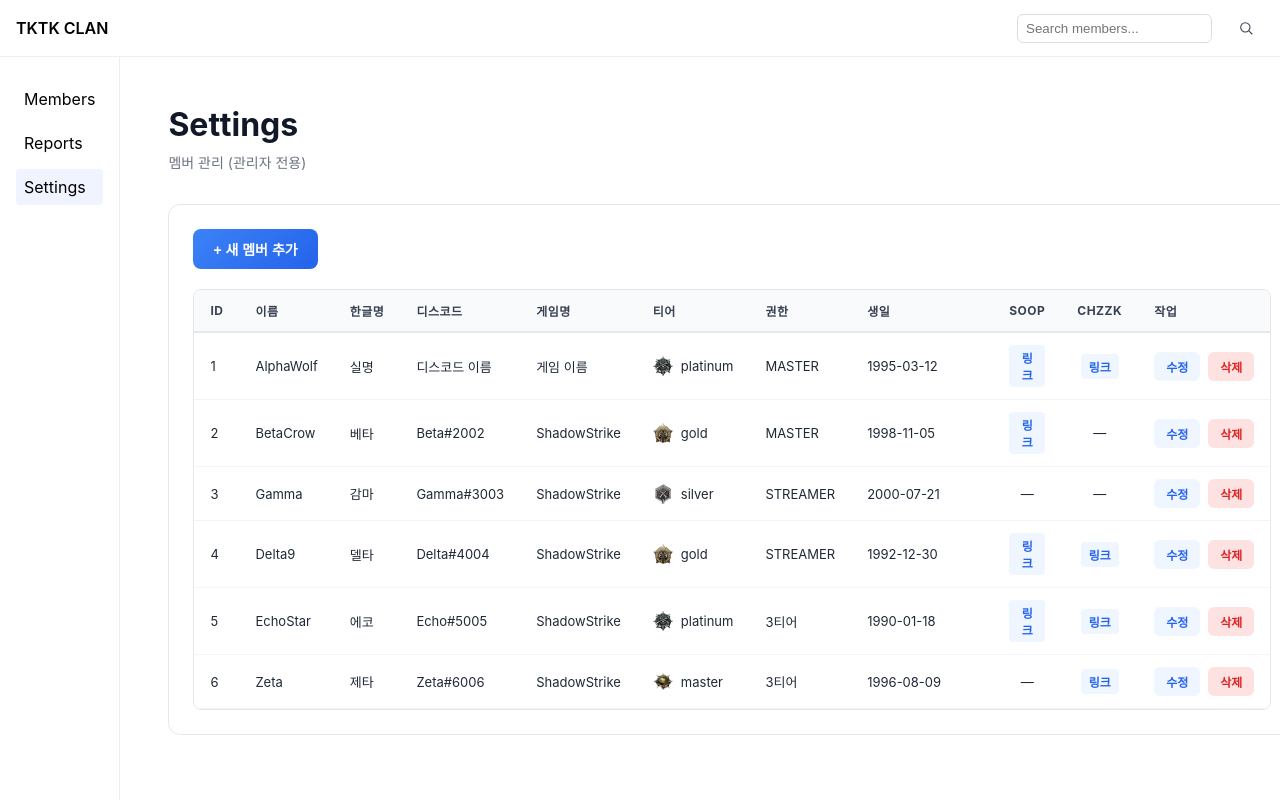
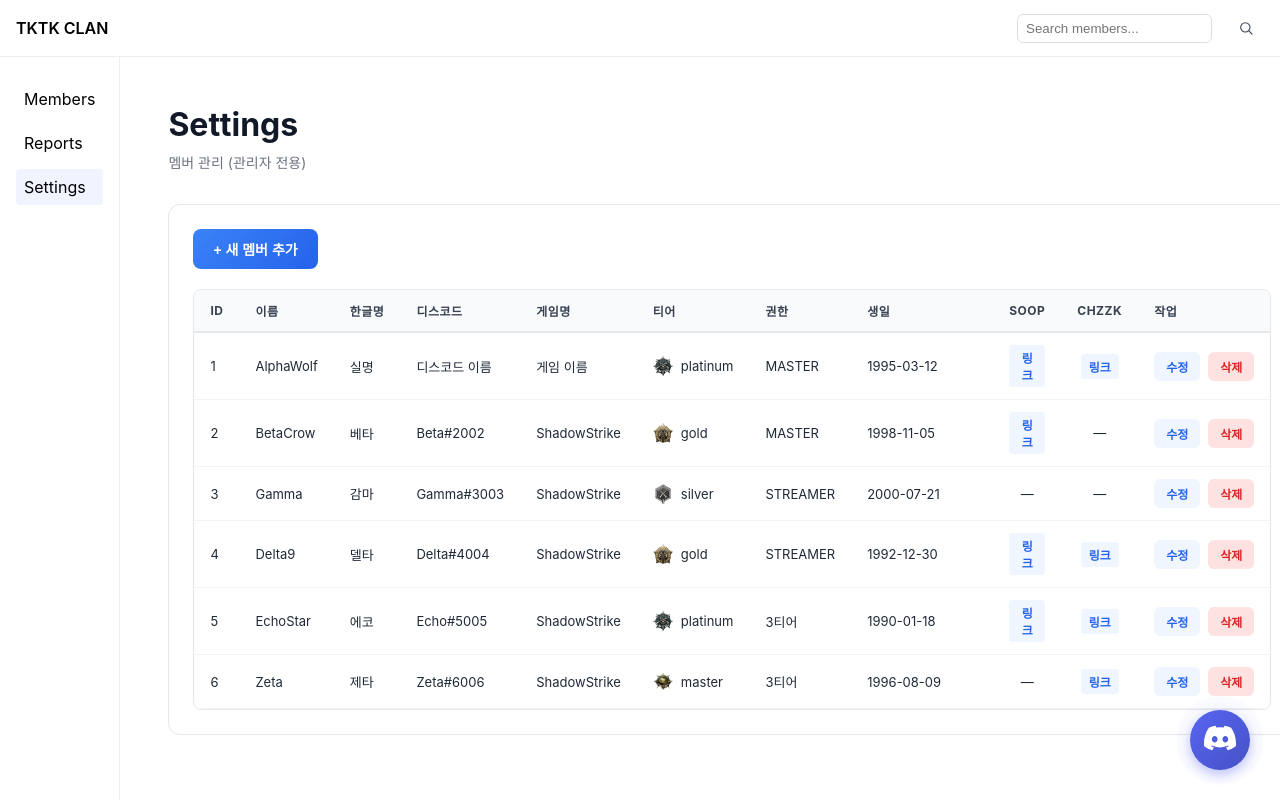
Before and after one commit to Hojeong016/TKTK, a React (Create React App) app: page /settings in a window 1280 px wide. Shown: the top 800 px of the page. Built offline with nearby package versions, Linux system fonts and the light colour scheme.

Commit message:
플로팅 버튼 추가

```diff
--- /dev/null
+++ b/src/components/FloatingButton.js
@@ -0,0 +1,30 @@
+import React from 'react';
+import '../styles/floating.css';
+
+/**
+ * FloatingButton - 화면 하단 우측에 고정된 플로팅 버튼
+ * 디스코드 링크로 연결
+ */
+export default function FloatingButton() {
+  const discordUrl = 'https://discord.com/'; // TODO: 실제 디스코드 링크로 변경
+
+  return (
+    <a
+      href={discordUrl}
+      target="_blank"
+      rel="noreferrer"
+      className="floating-button"
+      aria-label="Join our Discord"
+      title="디스코드 참여하기"
+    >
+      <svg
+        className="discord-icon"
+        viewBox="0 0 24 24"
+        fill="currentColor"
+        xmlns="http://www.w3.org/2000/svg"
+      >
+        <path d="M20.317 4.37a19.791 19.791 0 00-4.885-1.515.074.074 0 00-.079.037c-.21.375-.444.864-.608 1.25a18.27 18.27 0 00-5.487 0 12.64 12.64 0 00-.617-1.25.077.077 0 00-.079-.037A19.736 19.736 0 003.677 4.37a.07.07 0 00-.032.027C.533 9.046-.32 13.58.099 18.057a.082.082 0 00.031.057 19.9 19.9 0 005.993 3.03.078.078 0 00.084-.028c.462-.63.874-1.295 1.226-1.994a.076.076 0 00-.041-.106 13.107 13.107 0 01-1.872-.892.077.077 0 01-.008-.128 10.2 10.2 0 00.372-.292.074.074 0 01.077-.01c3.928 1.793 8.18 1.793 12.062 0a.074.074 0 01.078.01c.12.098.246.198.373.292a.077.077 0 01-.006.127 12.299 12.299 0 01-1.873.892.077.077 0 00-.041.107c.36.698.772 1.362 1.225 1.993a.076.076 0 00.084.028 19.839 19.839 0 006.002-3.03.077.077 0 00.032-.054c.5-5.177-.838-9.674-3.549-13.66a.061.061 0 00-.031-.03zM8.02 15.33c-1.183 0-2.157-1.085-2.157-2.419 0-1.333.956-2.419 2.157-2.419 1.21 0 2.176 1.096 2.157 2.42 0 1.333-.956 2.418-2.157 2.418zm7.975 0c-1.183 0-2.157-1.085-2.157-2.419 0-1.333.955-2.419 2.157-2.419 1.21 0 2.176 1.096 2.157 2.42 0 1.333-.946 2.418-2.157 2.418z"/>
+      </svg>
+    </a>
+  );
+}
--- a/src/components/Layout.js
+++ b/src/components/Layout.js
@@ -1,6 +1,7 @@
 import React from 'react';
 import Header from './Header';
 import Sidebar from './Sidebar';
+import FloatingButton from './FloatingButton';
 import '../styles/layout.css';
 
 export default function Layout({ children }) {
@@ -11,6 +12,7 @@ export default function Layout({ children }) {
         <Sidebar />
         <main className="app-main">{children}</main>
       </div>
+      <FloatingButton />
     </div>
   );
 }
--- /dev/null
+++ b/src/styles/floating.css
@@ -0,0 +1,85 @@
+/* Floating Button Styles */
+
+.floating-button {
+  position: fixed;
+  bottom: 30px;
+  right: 30px;
+  width: 60px;
+  height: 60px;
+  background: linear-gradient(135deg, #5865F2, #4752C4);
+  border-radius: 50%;
+  display: flex;
+  align-items: center;
+  justify-content: center;
+  box-shadow: 0 4px 12px rgba(88, 101, 242, 0.4);
+  cursor: pointer;
+  transition: all 0.3s ease;
+  z-index: 999;
+  text-decoration: none;
+  color: white;
+}
+
+.floating-button:hover {
+  transform: translateY(-4px) scale(1.05);
+  box-shadow: 0 8px 20px rgba(88, 101, 242, 0.6);
+}
+
+.floating-button:active {
+  transform: translateY(-2px) scale(1.02);
+}
+
+.discord-icon {
+  width: 32px;
+  height: 32px;
+  animation: float 3s ease-in-out infinite;
+}
+
+/* Floating Animation */
+@keyframes float {
+  0%, 100% {
+    transform: translateY(0px);
+  }
+  50% {
+    transform: translateY(-8px);
+  }
+}
+
+/* Pulse Effect */
+.floating-button::before {
+  content: '';
+  position: absolute;
+  top: 0;
+  left: 0;
+  right: 0;
+  bottom: 0;
+  border-radius: 50%;
+  background: rgba(88, 101, 242, 0.3);
+  animation: pulse 2s ease-out infinite;
+  z-index: -1;
+}
+
+@keyframes pulse {
+  0% {
+    transform: scale(1);
+    opacity: 1;
+  }
+  100% {
+    transform: scale(1.5);
+    opacity: 0;
+  }
+}
+
+/* Responsive */
+@media (max-width: 768px) {
+  .floating-button {
+    bottom: 20px;
+    right: 20px;
+    width: 56px;
+    height: 56px;
+  }
+
+  .discord-icon {
+    width: 28px;
+    height: 28px;
+  }
+}
```
